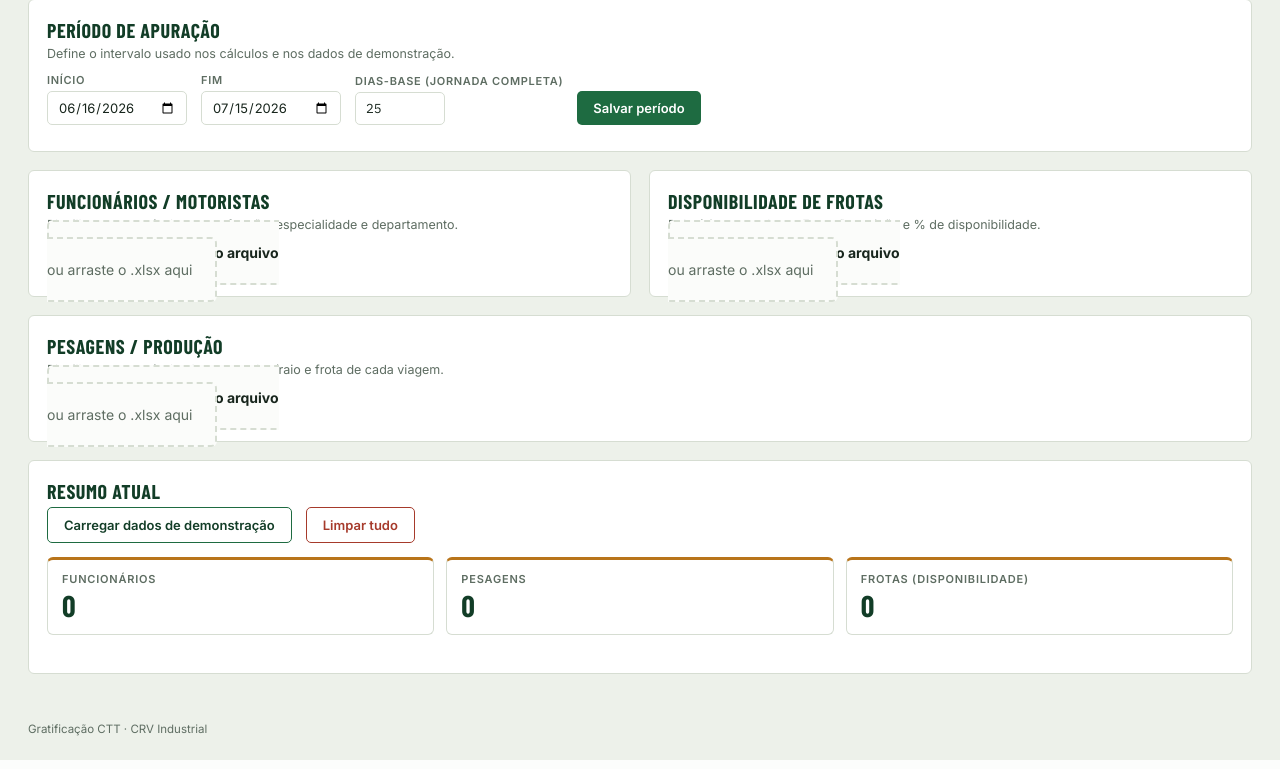
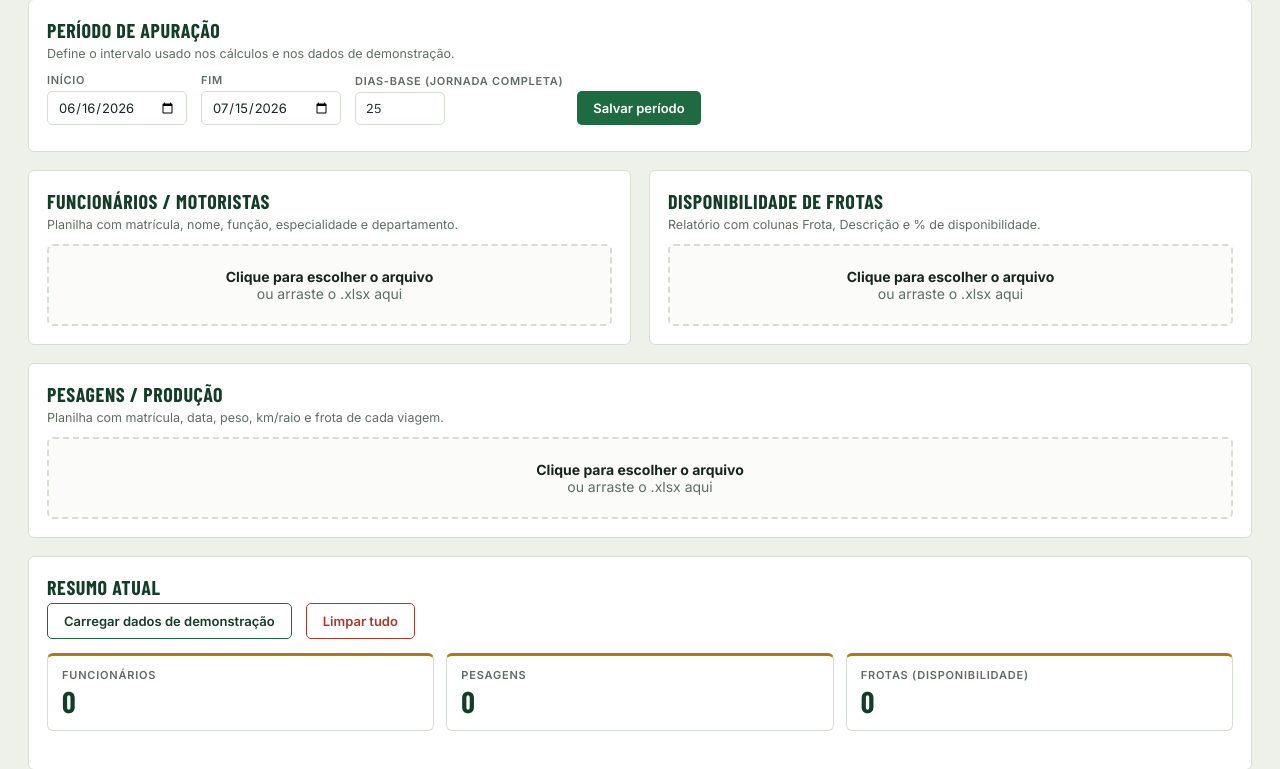
Before and after one commit to Caio-S/gratificacao-ctt, a Flask app: page / in a window 1280 px wide. Shown: the part 160-929 px from the top of the page. Run offline with Flask 3, Linux system fonts and the light colour scheme; data that the repository does not hold is empty.

Commit message:
fix: caixa de upload (.zona) sobrepondo texto - display block

```diff
--- a/static/style.css
+++ b/static/style.css
@@ -53,7 +53,7 @@ input[type=number]{font-family:'IBM Plex Mono';width:90px}
 .aviso.ok{background:#EAF3EC;border-color:#BFDCC8;color:#1B4D31}
 .aviso.erro{background:#F8ECEA;border-color:#E4C0B9;color:#7C2D1F}
 .aviso.alerta{background:#FBF3E3;border-color:#EAD3A0;color:#8A5A12}
-.zona{border:2px dashed var(--linha);border-radius:6px;padding:22px;text-align:center;color:var(--muted);cursor:pointer;background:#FBFCFA}
+.zona{display:block;margin-top:10px;border:2px dashed var(--linha);border-radius:6px;padding:22px;text-align:center;color:var(--muted);cursor:pointer;background:#FBFCFA}
 .zona:hover{border-color:var(--verde);color:var(--verde-esc)}
 .zona b{color:var(--ink)}
 .grade2{display:grid;grid-template-columns:1fr 1fr;gap:18px}
```
